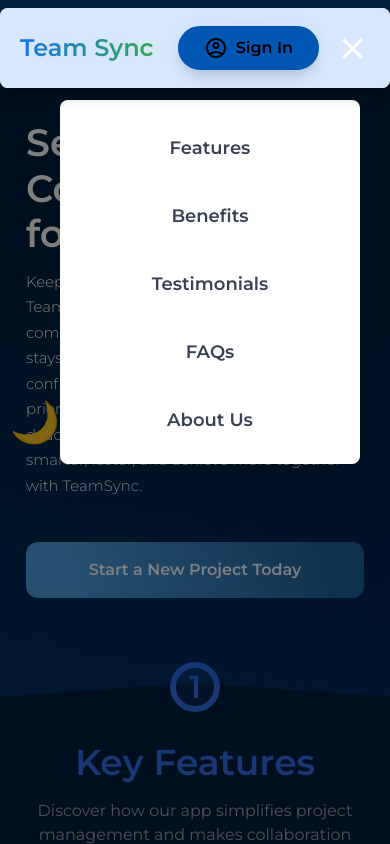
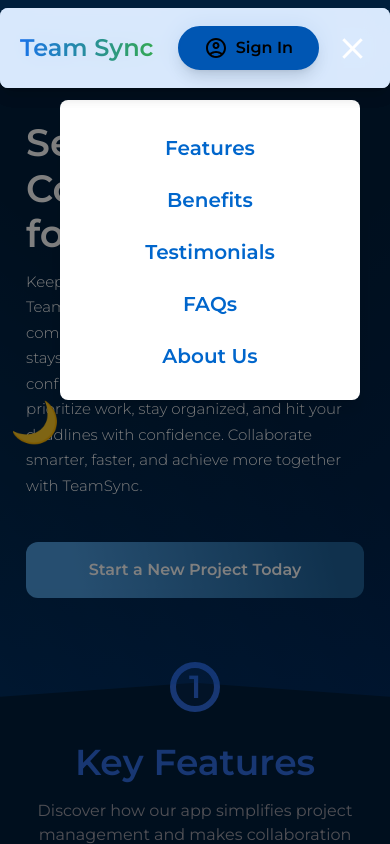
Before and after one commit to SuryaBucky/teamsync_Infosys_Internship_Oct2024, a React (Create React App) app in the folder client/: page / in a window 390 px wide. Both pictures are taken after a click on the element 352 px from the left and 48 px from the top of the page. Shown: the top 844 px of the page. Built offline with nearby package versions, Linux system fonts and the light colour scheme.

Commit message:
Fix Navbar visibility on homepage

```diff
--- a/client/src/pages/Home/components/Navbar.jsx
+++ b/client/src/pages/Home/components/Navbar.jsx
@@ -4,10 +4,11 @@ import MenuIcon from "@mui/icons-material/Menu";
 import CloseIcon from "@mui/icons-material/Close";
 import { useSelector, useDispatch } from "react-redux";
 import { logout } from "../../../redux/userSlice";
-import { useNavigate } from "react-router-dom";
+import { useNavigate, useLocation } from "react-router-dom";
 
 const Navbar = ({ setSignInOpen }) => {
   const navigate = useNavigate();
+  const location = useLocation(); // To get the current page location
   const [menuOpen, setMenuOpen] = useState(false);
   const [isVisible, setIsVisible] = useState(true);
   const dispatch = useDispatch();
@@ -47,6 +48,11 @@ const Navbar = ({ setSignInOpen }) => {
       setIsVisible(false); // hide navbar after scrolling
     }, 1000);
   };
+
+  // Only render the Navbar if we're on the homepage
+  if (location.pathname !== "/") {
+    return null; // Return null if the current path is not the home page
+  }
 
   return (
     <>
@@ -100,7 +106,7 @@ const Navbar = ({ setSignInOpen }) => {
           {isLoggedIn ? (
             <div className="flex items-center gap-4">
               <button
-                className="flex items-center gap-2 py-1 px-4 font-semibold text-lg text-white  bg-slate-950 border-2 border-[#0288d1] rounded-full hover:bg-[#0056b3] hover:text-white transition-all duration-300 transform hover:translate-y-[-3px] shadow-lg hover:shadow-2xl whitespace-nowrap"
+                className="flex items-center gap-2 py-1 px-4 font-semibold text-lg text-white bg-slate-950 border-2 border-[#0288d1] rounded-full hover:bg-[#0056b3] hover:text-white transition-all duration-300 transform hover:translate-y-[-3px] shadow-lg hover:shadow-2xl whitespace-nowrap"
                 title="Dashboard"
                 onClick={() => {
                   localStorage.getItem("isAdmin") === "true"
@@ -109,9 +115,9 @@ const Navbar = ({ setSignInOpen }) => {
                 }}
               >
                 <img
-                src="https://i.pravatar.cc/150"
-                 alt="User Avatar"
-                 className="w-10 h-10 rounded-full object-cover border-2 border-[#0288d1]"
+                  src="https://i.pravatar.cc/150"
+                  alt="User Avatar"
+                  className="w-10 h-10 rounded-full object-cover border-2 border-[#0288d1]"
                 />
                 <span className="truncate">Dashboard</span>
               </button>
@@ -119,7 +125,6 @@ const Navbar = ({ setSignInOpen }) => {
               <button
                 onClick={() => dispatch(logout())}
                 className="py-2 px-6 bg-[#001f3d] font-semibold text-lg text-white rounded-full hover:bg-[#0056b3] hover:text-white border-2 border-[#0288d1] transition-all duration-300 transform hover:translate-y-[-3px] shadow-lg hover:shadow-2xl"
-
               >
                 Logout
               </button>
@@ -153,37 +158,50 @@ const Navbar = ({ setSignInOpen }) => {
         <div className="fixed top-[80px] left-0 right-0 bottom-0 bg-black/50 z-40 md:hidden" onClick={() => setMenuOpen(false)}>
           <ul className="absolute right-[30px] top-[20px] bg-white p-5 rounded-lg shadow-lg w-[300px] z-50 transition-all duration-300">
             <li className="group relative mt-1 flex items-center justify-center h-12">
-              <a href="#features" onClick={handleMenuItemClick} className="font-semibold text-lg text-gray-700 transition-colors duration-300 group-hover:text-[#6B5BCD] text-center">
+              <a
+                href="#features"
+                onClick={handleMenuItemClick}
+                className="font-extrabold text-xl text-[#0066cc] hover:text-[#003366]"
+              >
                 Features
               </a>
-              <span className="absolute bottom-[-6px] left-1/2 w-0 h-[2px] bg-[#6B5BCD] group-hover:w-full transition-all duration-300 ease-in-out origin-center group-hover:left-0"></span>
             </li>
-            <li className="group relative mt-5 flex items-center justify-center h-12">
-              <a href="#benefits" onClick={handleMenuItemClick} className="font-semibold text-lg text-gray-700 transition-colors duration-300 group-hover:text-[#6B5BCD] text-center">
+            <li className="group relative mt-1 flex items-center justify-center h-12">
+              <a
+                href="#benefits"
+                onClick={handleMenuItemClick}
+                className="font-extrabold text-xl text-[#0066cc] hover:text-[#003366]"
+              >
                 Benefits
               </a>
-              <span className="absolute bottom-[-6px] left-1/2 w-0 h-[2px] bg-[#6B5BCD] group-hover:w-full transition-all duration-300 ease-in-out origin-center group-hover:left-0"></span>
             </li>
-            <li className="group relative mt-5 flex items-center justify-center h-12">
-              <a href="#testi" onClick={handleMenuItemClick} className="font-semibold text-lg text-gray-700 transition-colors duration-300 group-hover:text-[#6B5BCD] text-center">
+            <li className="group relative mt-1 flex items-center justify-center h-12">
+              <a
+                href="#testi"
+                onClick={handleMenuItemClick}
+                className="font-extrabold text-xl text-[#0066cc] hover:text-[#003366]"
+              >
                 Testimonials
               </a>
-              <span className="absolute bottom-[-6px] left-1/2 w-0 h-[2px] bg-[#6B5BCD] group-hover:w-full transition-all duration-300 ease-in-out origin-center group-hover:left-0"></span>
             </li>
-            <li className="group relative mt-5 flex items-center justify-center h-12">
-              <a href="#faq" onClick={handleMenuItemClick} className="font-semibold text-lg text-gray-700 transition-colors duration-300 group-hover:text-[#6B5BCD] text-center">
+            <li className="group relative mt-1 flex items-center justify-center h-12">
+              <a
+                href="#faq"
+                onClick={handleMenuItemClick}
+                className="font-extrabold text-xl text-[#0066cc] hover:text-[#003366]"
+              >
                 FAQs
               </a>
-              <span className="absolute bottom-[-6px] left-1/2 w-0 h-[2px] bg-[#6B5BCD] group-hover:w-full transition-all duration-300 ease-in-out origin-center group-hover:left-0"></span>
             </li>
-            <li className="group relative mt-5 flex items-center justify-center h-12">
-              <a href="#about" onClick={handleMenuItemClick} className="font-semibold text-lg text-gray-700 transition-colors duration-300 group-hover:text-[#6B5BCD] text-center">
+            <li className="group relative mt-1 flex items-center justify-center h-12">
+              <a
+                href="#about"
+                onClick={handleMenuItemClick}
+                className="font-extrabold text-xl text-[#0066cc] hover:text-[#003366]"
+              >
                 About Us
               </a>
-              <span className="absolute bottom-[-6px] left-1/2 w-0 h-[2px] bg-[#6B5BCD] group-hover:w-full transition-all duration-300 ease-in-out origin-center group-hover:left-0"></span>
             </li>
-
-
           </ul>
         </div>
       )}
```
